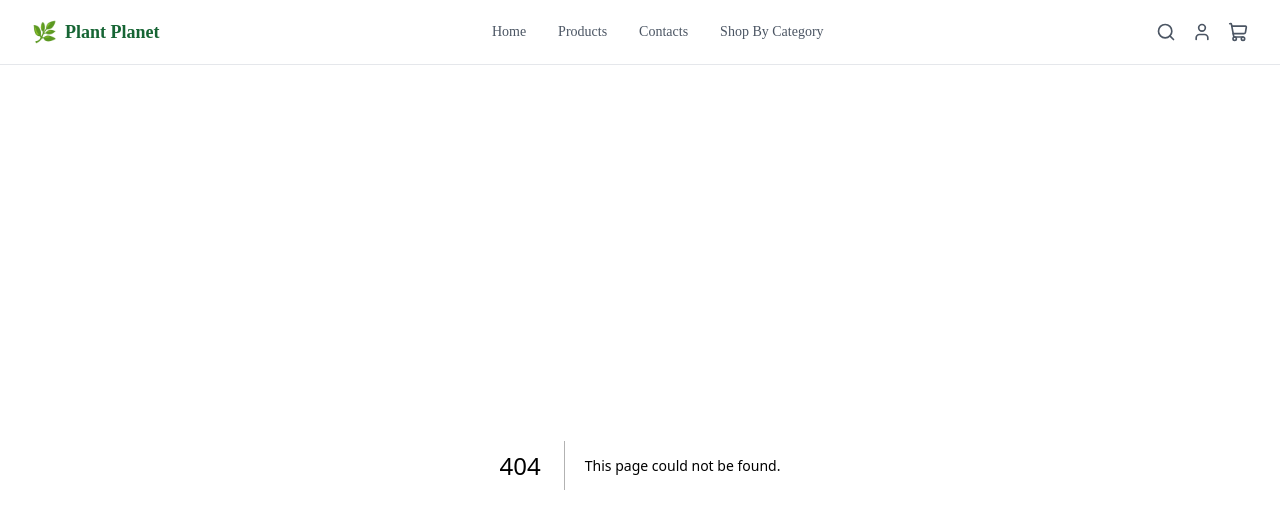
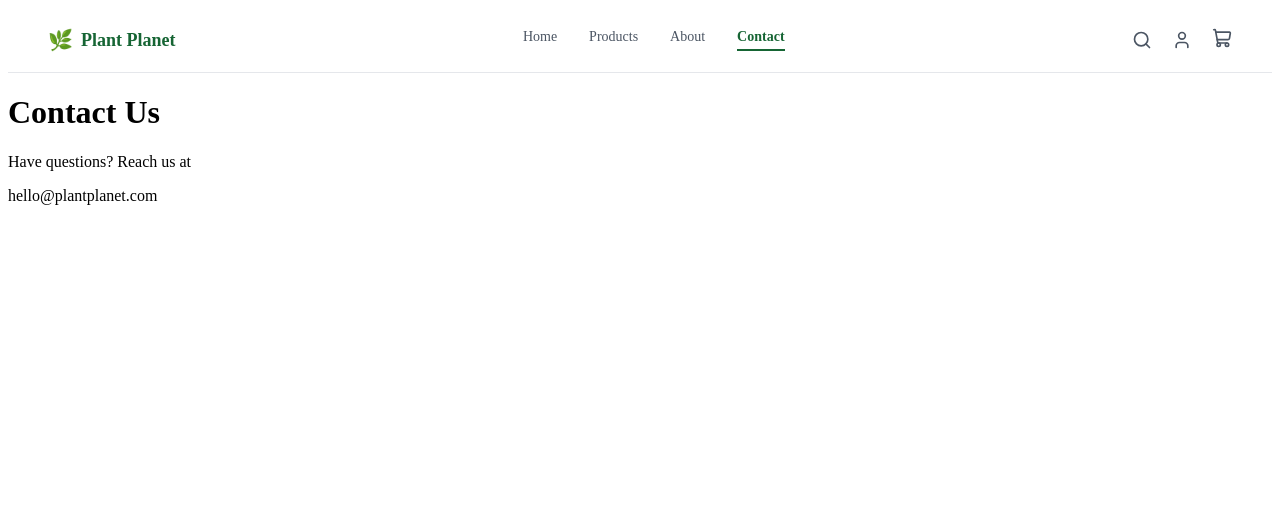
Before and after one commit to Kalyani28Basodiya/Plant-Planet-Store, a Next.js app: page /contact in a window 1280 px wide. Before the commit this address had no page. Shown: the top 528 px of the page. Built offline with nearby package versions, Linux system fonts and the light colour scheme.

Commit message:
kuch bhi likho

```diff
--- /dev/null
+++ b/app/about/page.tsx
@@ -0,0 +1,14 @@
+export default function AboutPage() {
+  return (
+    <main className="min-h-screen bg-gray-50 px-20 py-16">
+      <h1 className="text-4xl font-bold text-gray-900">
+        About Plant Planet
+      </h1>
+      <p className="text-gray-500 text-lg mt-4 max-w-2xl leading-relaxed">
+        We believe every home deserves a touch of nature.
+        Hand-picked, ethically grown plants delivered
+        across India.
+      </p>
+    </main>
+  )
+}
--- /dev/null
+++ b/app/contact/page.tsx
@@ -0,0 +1,18 @@
+export default function ContactPage() {
+  return (
+    <main className="min-h-screen bg-gray-50 px-20 py-16">
+      <h1 className="text-4xl font-bold text-gray-900">
+        Contact Us
+      </h1>
+      <p className="text-gray-500 text-lg mt-4">
+        Have questions? Reach us at
+      </p>
+      <a
+        href="mailto:hello@plantplanet.com"
+        className="text-green-800 text-lg mt-2 block hover:underline"
+      >
+        hello@plantplanet.com
+      </a>
+    </main>
+  )
+}
--- a/app/globals.css
+++ b/app/globals.css
@@ -1,3 +1,8 @@
 @tailwind base;
 @tailwind components;
 @tailwind utilities;
+
+a {
+  color: inherit;
+  text-decoration: none;
+}
--- a/components/FeaturedPlants.tsx
+++ b/components/FeaturedPlants.tsx
@@ -1,3 +1,5 @@
+'use client'
+
 import Image from 'next/image'
 import Link from 'next/link'
 import productsData from '@/data/products.json'
@@ -44,8 +46,12 @@ export default function FeaturedPlants() {
         }}
       >
         {productsData.map((product) => (
+          <Link
+            key={product.id}
+            href={`/products/${product.slug}`}
+            style={{ textDecoration: 'none', color: 'inherit' }}
+          >
             <div
-            key={product.id}
               style={{
                 width: '200px',
                 flexShrink: 0,
@@ -103,6 +109,7 @@ export default function FeaturedPlants() {
                 </div>
               </div>
             </div>
+          </Link>
         ))}
       </div>
     </section>
--- a/components/Navbar.tsx
+++ b/components/Navbar.tsx
@@ -1,11 +1,37 @@
 'use client'
 
 import Link from 'next/link'
+import { usePathname } from 'next/navigation'
+import { useState } from 'react'
 import { ShoppingCart, Search, User } from 'lucide-react'
 import { useCartStore } from '@/store/cartStore'
 
+const navLinks = [
+  { label: 'Home', href: '/' },
+  { label: 'Products', href: '/products' },
+  { label: 'About', href: '/about' },
+  { label: 'Contact', href: '/contact' },
+]
+
 export default function Navbar() {
-  const totalItems = useCartStore((state) => state.items.length)
+  const pathname = usePathname()
+  const totalItems = useCartStore(
+    (state) => state.items.length
+  )
+  const [hovered, setHovered] =
+    useState<string | null>(null)
+
+  const getLinkStyle = (href: string) => ({
+    textDecoration: 'none',
+    fontSize: '14px',
+    color: pathname === href || hovered === href
+      ? '#166534' : '#4b5563',
+    fontWeight: pathname === href ? '600' : '400',
+    borderBottom: pathname === href
+      ? '2px solid #166534' : 'none',
+    paddingBottom: pathname === href ? '4px' : '0',
+    transition: 'color 0.2s',
+  })
 
   return (
     <nav style={{
@@ -18,28 +44,50 @@ export default function Navbar() {
       display: 'flex',
       alignItems: 'center',
       justifyContent: 'space-between',
-      padding: '0 32px',
+      padding: '0 40px',
     }}>
 
-      {/* Logo */}
-      <Link href="/" style={{ display: 'flex', alignItems: 'center', gap: '8px', textDecoration: 'none' }}>
+      <Link href="/" style={{
+        display: 'flex',
+        alignItems: 'center',
+        gap: '8px',
+        textDecoration: 'none',
+      }}>
         <span style={{ fontSize: '20px' }}>🌿</span>
-        <span style={{ fontWeight: '600', fontSize: '18px', color: '#166534' }}>Plant Planet</span>
+        <span style={{
+          fontWeight: '600',
+          fontSize: '18px',
+          color: '#166534',
+        }}>Plant Planet</span>
       </Link>
 
-      {/* Center Links */}
       <div style={{ display: 'flex', gap: '32px' }}>
-        <Link href="/" style={{ textDecoration: 'none', fontSize: '14px', color: '#4b5563' }}>Home</Link>
-        <Link href="/products" style={{ textDecoration: 'none', fontSize: '14px', color: '#4b5563' }}>Products</Link>
-        <Link href="/about" style={{ textDecoration: 'none', fontSize: '14px', color: '#4b5563' }}>Contacts</Link>
-        <Link href="/products" style={{ textDecoration: 'none', fontSize: '14px', color: '#4b5563' }}>Shop By Category</Link>
+        {navLinks.map((link) => (
+          <Link
+            key={link.href}
+            href={link.href}
+            style={getLinkStyle(link.href)}
+            onMouseEnter={() => setHovered(link.href)}
+            onMouseLeave={() => setHovered(null)}
+          >
+            {link.label}
+          </Link>
+        ))}
       </div>
 
-      {/* Right Icons */}
-      <div style={{ display: 'flex', alignItems: 'center', gap: '16px' }}>
-        <Search size={20} color="#4b5563" style={{ cursor: 'pointer' }} />
-        <User size={20} color="#4b5563" style={{ cursor: 'pointer' }} />
-        <Link href="/cart" style={{ position: 'relative', cursor: 'pointer', display: 'flex' }}>
+      <div style={{
+        display: 'flex',
+        alignItems: 'center',
+        gap: '20px',
+      }}>
+        <Search size={20} color="#4b5563"
+          style={{ cursor: 'pointer' }} />
+        <User size={20} color="#4b5563"
+          style={{ cursor: 'pointer' }} />
+        <Link href="/cart" style={{
+          position: 'relative',
+          textDecoration: 'none',
+        }}>
           <ShoppingCart size={20} color="#4b5563" />
           {totalItems > 0 && (
             <span style={{
@@ -62,7 +110,6 @@ export default function Navbar() {
           )}
         </Link>
       </div>
-
     </nav>
   )
 }
```
Lines whose indentation alone changed are shown as unchanged.
